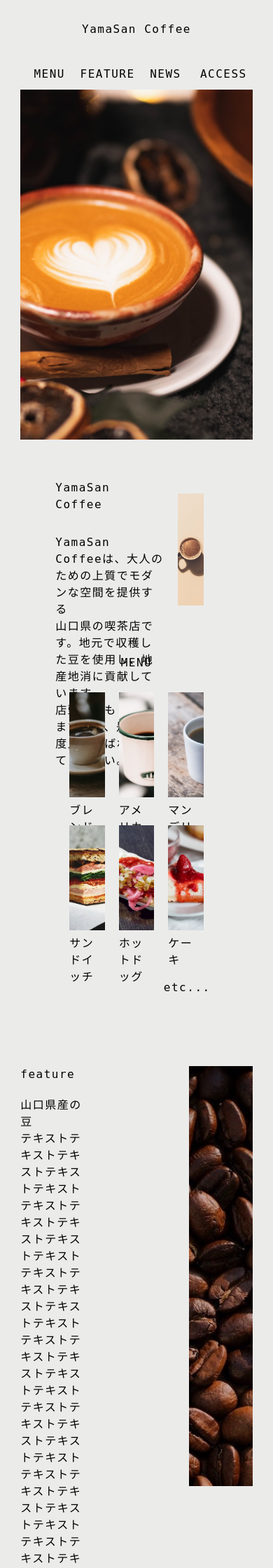
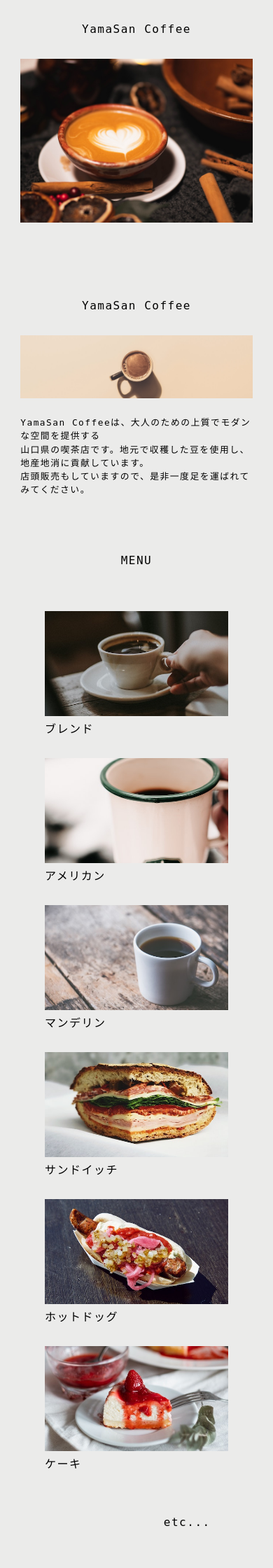
Before and after one commit to Kosuke78/cafe_kakuu, a PHP site: page / in a window 390 px wide; the page is wider, and only the part inside the window is pictured. Shown: the top 2240 px of that part at 70% size. Run offline with PHP 8.4, Linux system fonts and the light colour scheme.

Commit message:
半分完成

```diff
--- a/css/style.css
+++ b/css/style.css
@@ -120,6 +120,7 @@
 }
 .menu-title {
     text-align: center;
+    padding: 30px 0;
 }
 .menu-list {
     display: flex;
@@ -138,16 +139,23 @@
     width: 100%;
     height: 150px;
     object-fit: cover;
+    opacity : 0;
+    transform : translate(0, 30px);
+    transition: all 1500ms;
+}
+.menu-img.view {
+    opacity: 1;
+    transform : translate(0, 0px);
 }
 .etc {
     margin: 0 auto;
     width: 75%;
     text-align: right;
 }
-
 .feature {
     display: flex;
     margin: 100px 0;
+    padding: 30px 0;
 }
 .feature_title {
     margin-bottom: 20px;
@@ -185,11 +193,26 @@
     display: flex;
     width: 100%;
     padding-bottom: 30px;
+    opacity : 0;
+    transform : translate(0, 30px);
+    transition: all 1500ms;
+}
+.news-item.view {
+    opacity: 1;
+    transform : translate(0, 0px);
 }
 .news-des_inner {
     padding-left: 50px;
     border-bottom: 1px dotted #000;
     width: calc(100% - 75px);
+    position: relative;
+}
+.news-des_inner a {
+    position: absolute;
+    top: 0;
+    left: 0;
+    width: 100%;
+    height: 100%;
 }
 .news-des-title {
     padding-top: 10px;
@@ -235,6 +258,7 @@
     top: 50%;
     left: 50%;
     transform: translateX(-50%) translateY(-50%);
+    width: 90%;
 }
 table {
     margin-top: 20px;
@@ -250,3 +274,104 @@
 i {
     margin-right: 5px;
 }
+.copyright {
+    width: 85%;
+    margin: 0 auto;
+    text-align: center;
+    background-color: #000;
+    color: #fff;
+}
+
+/****************************************
+* レスポンシブ対応
+*****************************************/
+@media screen and (max-width:768px) {
+    .gnav {
+        display: none;
+    }
+    .mv_inner {
+        margin-bottom: 100px;
+    }
+    .mv_img {
+        height: auto;
+    }
+    .profile {
+        display: block;
+        height: max-content;
+        margin: 30px 0;
+    }
+    .profile-des {
+        font-size: 0.8rem;
+    }
+    .profile_img_inner {
+        height: 100px;
+        margin-bottom: 15px;
+    }
+    .profile-title {
+        text-align: center;
+    }
+    .profile_img {
+        padding: 0;
+        padding-bottom: 10px;
+    }
+    .menu-list {
+        width: 100%;
+        display: block;
+    }
+    .menu-item {
+        width: 100%;
+        margin-bottom: 60px;
+    }
+    .news_inner {
+        width: 100%;
+    }
+    .news-img_inner {
+        width: 50px;
+        height: 50px;
+    }
+    .news-des_inner {
+        padding-left: 10px;
+    }
+    .news-des-title {
+        padding: 0;
+        font-size: 0.8rem;
+    }
+    .news-date {
+        font-size: 0.8rem;
+    }
+    .feature {
+        display: block;
+        margin-bottom: 50px;
+    }
+    .feature_title {
+        text-align: center;
+    }
+    .footer_inner {
+        display: block;
+        height: auto;
+    }
+    .feature_img_inner {
+        padding-bottom: 10px;
+    }
+    .feature-des {
+        padding: 0;
+    }
+    .map-des_inner {
+        padding: 10px;
+    }
+    .map-des_inner p {
+        font-size: 0.8rem;
+    }
+    .map_inner iframe {
+        width: 80%;
+    }
+    td {
+        font-size: 0.7rem;
+    }
+    i {
+        font-size: 1rem;
+    }
+    .copyright {
+        font-size: 0.6rem;
+    }
+}
--- a/index.html
+++ b/index.html
@@ -113,6 +113,7 @@
                             <h3 class="news-des-title">山口市産のコーヒー豆を入荷しました。</h3>
                             <p class="news-item-des"></p>
                             <p class="news-date">2021/12/16</p>
+                            <a href="#"></a>
                         </div>
                     </div>
                     <div class="news-item">
@@ -121,6 +122,7 @@
                             <h3 class="news-des-title">インスタグラムを開設しました。</h3>
                             <p class="news-item-des"></p>
                             <p class="news-date">2021/12/01</p>
+                            <a href="#"></a>
                         </div>
                     </div>
                     <div class="news-item">
@@ -129,6 +131,7 @@
                             <h3 class="news-des-title">来店者数が１００万人を突破しました。</h3>
                             <p class="news-item-des"></p>
                             <p class="news-date">2021/11/20</p>
+                            <a href="#"></a>
                         </div>
                     </div>
                     <div class="news-item">
@@ -137,6 +140,7 @@
                             <h3 class="news-des-title">作業用ルームを新設しました。</h3>
                             <p class="news-item-des"></p>
                             <p class="news-date">2021/11/15</p>
+                            <a href="#"></a>
                         </div>
                     </div>
                     <div class="news-item">
@@ -145,6 +149,7 @@
                             <h3 class="news-des-title">１２月のおすすめ商品</h3>
                             <p class="news-item-des"></p>
                             <p class="news-date">2021/11/01</p>
+                            <a href="#"></a>
                         </div>
                     </div>
                     <div class="news-item">
@@ -153,6 +158,7 @@
                             <h3 class="news-des-title">ホームページを開設しました。</h3>
                             <p class="news-item-des"></p>
                             <p class="news-date">2021/10/30</p>
+                            <a href="#"></a>
                         </div>
                     </div>
                 </div>
@@ -181,6 +187,7 @@
                 <iframe src="https://www.google.com/maps/embed?pb=!1m18!1m12!1m3!1d3300.4516932144415!2d131.468537514982!3d34.18593378056985!2m3!1f0!2f0!3f0!3m2!1i1024!2i768!4f13.1!3m3!1m2!1s0x35449708a558f413%3A0xd97f0bf4b2875d70!2z44CSNzUzLTAwNzEg5bGx5Y-j55yM5bGx5Y-j5biC5rud55S677yR4oiS77yRIOWxseWPo-ecjOW6gSDmnKzppKjmo58!5e0!3m2!1sja!2sjp!4v1639622626565!5m2!1sja!2sjp" width="400" height="250" style="border:0;" allowfullscreen="" loading="lazy"></iframe>
             </div>
         </div>
+        <p class="copyright">©︎ YamaSan Coffee</p>
     </footer>
 
     <script src="https://ajax.googleapis.com/ajax/libs/jquery/3.6.0/jquery.min.js"></script>
--- a/js/main.js
+++ b/js/main.js
@@ -12,7 +12,7 @@
     console.log(bottom_scroll_height);
     console.log(bottom_scroll_position);
     console.log(bottom_scroll_position - img_height);
-
+    if (window.matchMedia( '(min-width: 768px)' ).matches) {
         $(window).on('scroll',function(){
             var scrollTop = $(window).scrollTop();
             if(scrollTop > img_pos - 50 && scrollTop < bottom_scroll_position - img_height) {
@@ -29,6 +29,9 @@
                 $('.feature_img').css({
                     'position':'absolute',
                     'top':bottom_scroll_position - img_height + 50,
+                    'left':img_pos_x,
+                    'width':img_width,
+                    'height':img_height,
                 });
 
 
@@ -38,6 +41,7 @@
                 });
             }
         });
+    }
 
     // ページ内リンク（スムーズスクロール）
    $('a[href^="#"]').click(function() {
@@ -53,4 +57,39 @@
     $('body,html').animate({scrollTop:position}, speed, 'swing');
     return false;
  });
+
+    // 要素をふわっと表示させる（メニュー）
+    $(window).scroll(function () {
+        $('.menu-img').each(function () {
+        const targetElement = $(this).offset().top;
+        const scroll = $(window).scrollTop();
+        const windowHeight = $(window).height();
+        if (scroll > targetElement - windowHeight + 150) {
+            $(this).addClass('view');
+        }
         });
+    });
+
+    // 要素をふわっと表示させる（ニューズ）
+    $(window).scroll(function () {
+        $('.news-item').each(function () {
+        const targetElement = $(this).offset().top;
+        const scroll = $(window).scrollTop();
+        const windowHeight = $(window).height();
+        if (scroll > targetElement - windowHeight + 150) {
+            $(this).addClass('view');
+        }
+        });
+    });
+
+    if (window.matchMedia( '(max-width: 768px)' ).matches) {
+        var img_height = $('iframe').outerHeight();
+        $('.profile_img_inner').insertAfter($('.profile-title'));
+        $('.feature_img_inner').insertAfter($('.feature_title'));
+        $('.map_inner').css('height',img_height + 30);
+        $('').before($(''));
+        $('').before($(''));
+
+    }
+
+});
```
Lines whose indentation alone changed are shown as unchanged.
